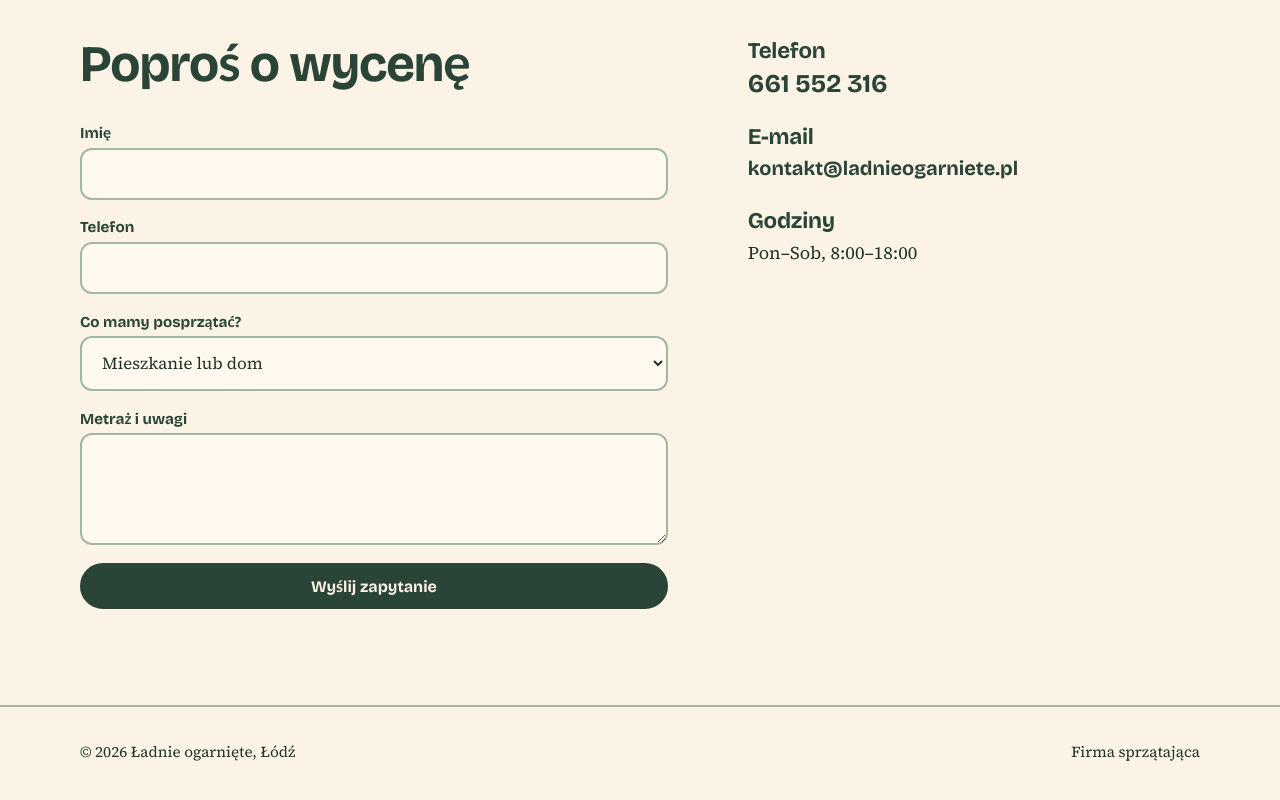
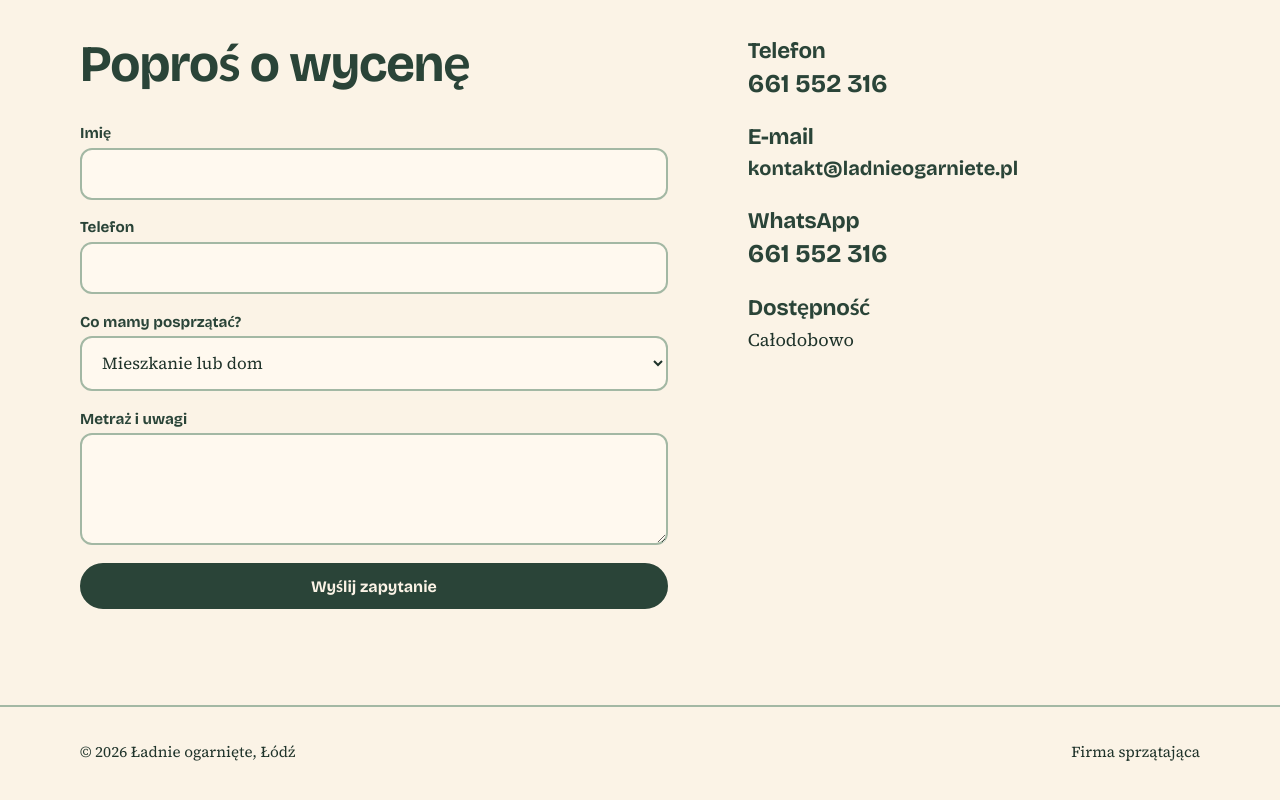
Before and after one commit to przemekszcz7/ladnieogarniete, a plain HTML site: page index.html in a window 1280 px wide. Shown: the part 2543-3343 px from the top of the page. Drawn offline with nearby package versions, Linux system fonts and the light colour scheme.

Commit message:
Update index.html

```diff
--- a/index.html
+++ b/index.html
@@ -12,7 +12,7 @@
 <meta property="og:type" content="website"><meta property="og:locale" content="pl_PL">
 <meta property="og:title" content="Sprzątanie w Łodzi: mieszkania, biura, po remoncie | Ładnie ogarnięte">
 <meta property="og:description" content="Sprzątanie mieszkań, domów, biur i po remoncie w Łodzi. Bezpłatna wycena.">
-<script type="application/ld+json">{"@context":"https://schema.org","@type":"CleaningService","name":"Ładnie ogarnięte","description":"Sprzątanie mieszkań, domów, biur i po remoncie w Łodzi.","url":"https://ladnieogarniete.pl/","email":"kontakt@ladnieogarniete.pl","telephone":"+48661552316","areaServed":{"@type":"City","name":"Łódź"},"availableLanguage":"pl","knowsAbout":["sprzątanie mieszkań","sprzątanie po remoncie","sprzątanie biur","mycie okien"]}</script>
+<script type="application/ld+json">{"@context":"https://schema.org","@type":"CleaningService","name":"Ładnie ogarnięte","description":"Sprzątanie mieszkań, domów, biur i po remoncie w Łodzi.","url":"https://ladnieogarniete.pl/","email":"kontakt@ladnieogarniete.pl","telephone":"+48661552316","areaServed":{"@type":"City","name":"Łódź"},"availableLanguage":"pl","openingHoursSpecification":{"@type":"OpeningHoursSpecification","dayOfWeek":["Monday","Tuesday","Wednesday","Thursday","Friday","Saturday","Sunday"],"opens":"00:00","closes":"23:59"},"knowsAbout":["sprzątanie mieszkań","sprzątanie po remoncie","sprzątanie biur","mycie okien"]}</script>
 <link rel="preconnect" href="https://fonts.googleapis.com"><link rel="preconnect" href="https://fonts.gstatic.com" crossorigin>
 <link href="https://fonts.googleapis.com/css2?family=Bricolage+Grotesque:opsz,wght@12..96,500;12..96,700;12..96,800&family=Source+Serif+4:opsz,wght@8..60,400;8..60,600&display=swap" rel="stylesheet">
 <style>
@@ -154,7 +154,8 @@ section{padding:6rem 0}
 <div class="det">
 <div><h3>Telefon</h3><a href="tel:+48661552316">661 552 316</a></div>
 <div><h3>E-mail</h3><a href="mailto:kontakt@ladnieogarniete.pl" style="font-size:1.25rem">kontakt@ladnieogarniete.pl</a></div>
-<div><h3>Godziny</h3><p>Pon–Sob, 8:00–18:00</p></div>
+<div><h3>WhatsApp</h3><a href="https://wa.me/48661552316" rel="noopener">661 552 316</a></div>
+<div><h3>Dostępność</h3><p>Całodobowo</p></div>
 </div>
 </div></section>
 </main>
```
